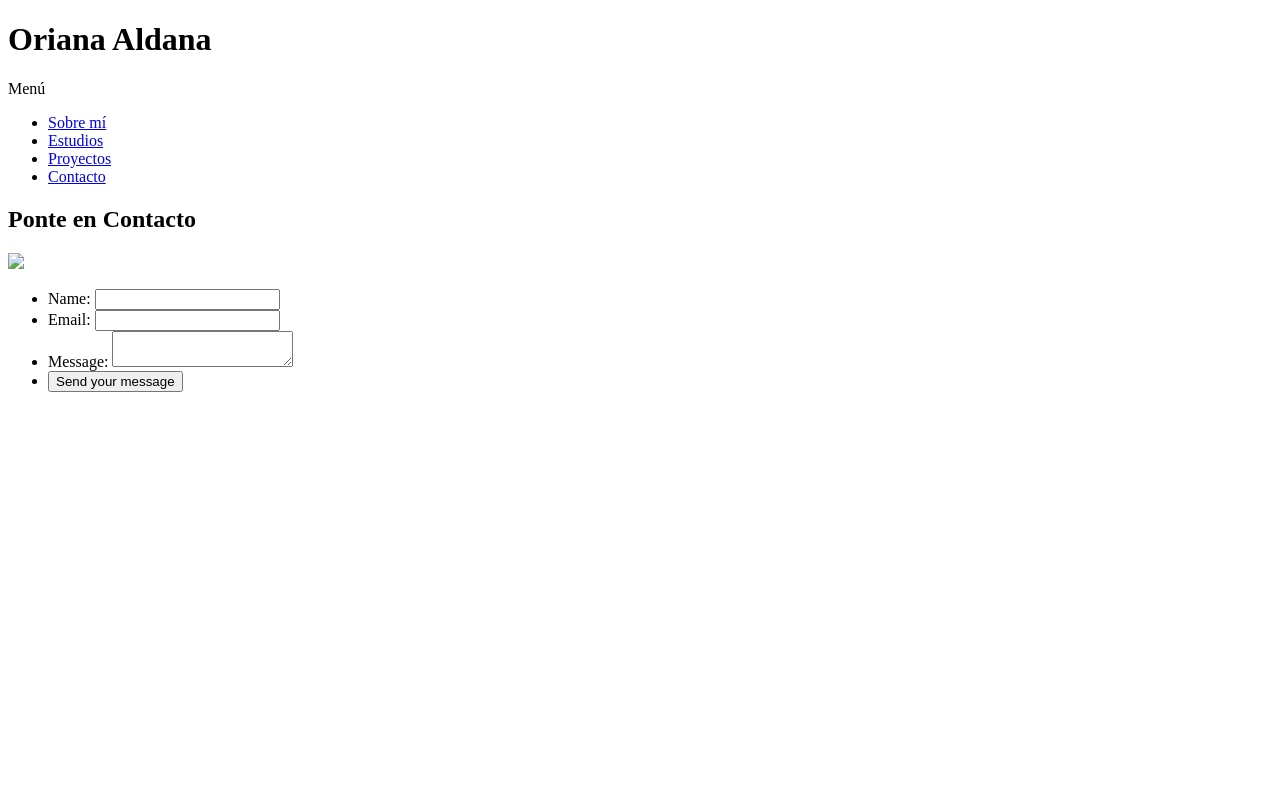
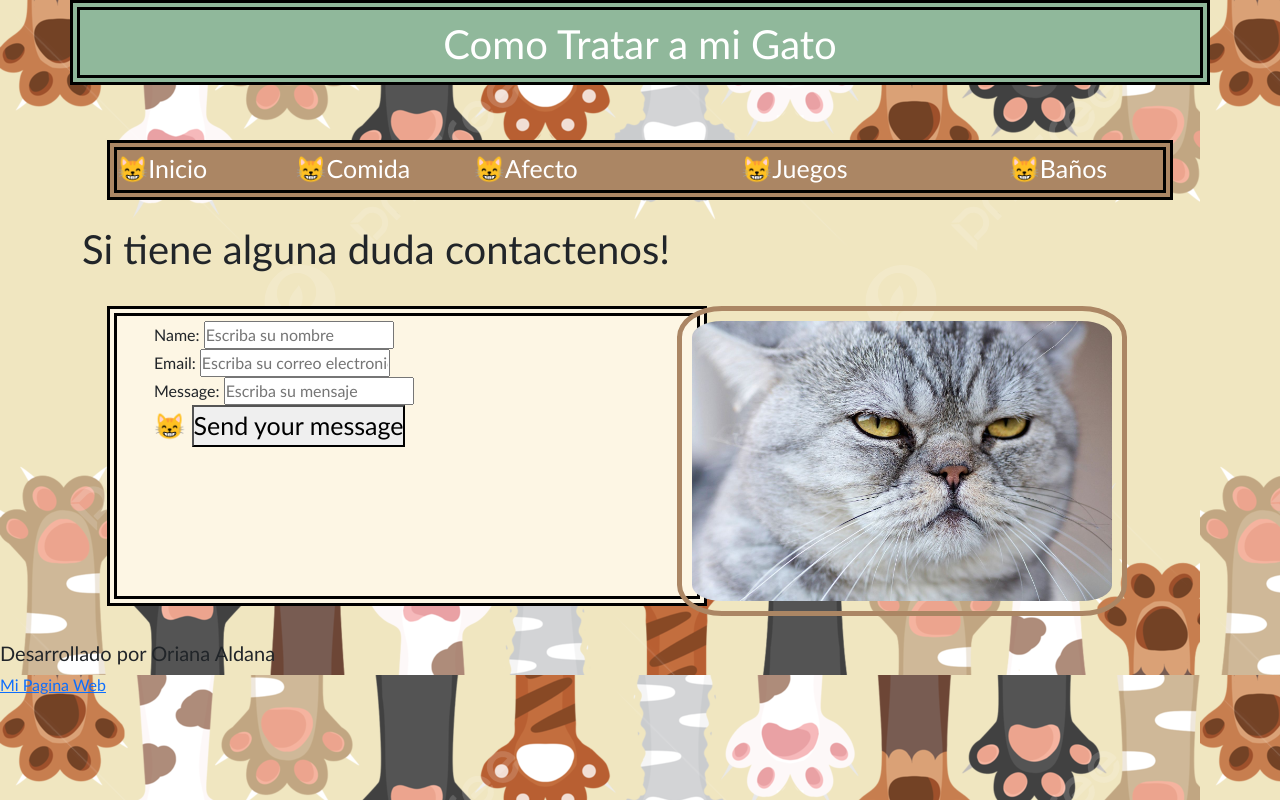
Before and after one commit to OrianaAldana/Proyecto-tutorial, a plain HTML site: page contacto.html in a window 1280 px wide. Drawn offline with nearby package versions, Linux system fonts and the light colour scheme; files that its build step writes are made by us from their sources; files whose address does not match are found by name.

Commit message:
Add files via upload

```diff
--- a/contacto.html
+++ b/contacto.html
@@ -3,40 +3,69 @@
 <head>
     <meta charset="UTF-8">
     <meta name="viewport" content="width=device-width, initial-scale=1.0">
-    <title>Contacto</title>
+    <title>Mi Gatito</title>
+    <link rel="stylesheet" href="src/css/style.css">
+    <link rel="stylesheet" href="https://cdn.jsdelivr.net/npm/bootstrap@5.2.3/dist/css/bootstrap.min.css">
 </head>
-<body>
-    <header>
-        <h1>Oriana Aldana</h1>
-        <nav>Menú
-            <ul>
-                <li> <a href="portafolio.html">Sobre mí</a> </li>
-                <li> <a href="Estudios.html">Estudios</a> </li>
-                <li> <a href="Proyectos.html">Proyectos</a> </li>
-                <li> <a href="contacto.html">Contacto</a></li>
-            </ul>
-        </nav>
+<body class="fondo">
+    <header class="container">
+        <div class="row justify-content-center">
+            <h1 class="titulo__texto">Como Tratar a mi Gato</h1>
+        </div>
+        <div class="menu">
+            <div class="row justify-content-between">
+                <div class="col-2">
+                    <a class="button" href="index.html">Inicio</a>
+                </div>
+                <div class="col-2">
+                    <a class="button" href="comida.html">Comida</a>
+                </div>
+                <div class="col-3">
+                    <a class="button" href="Afecto.html">Afecto</a>
+                </div>
+                <div class="col-3">
+                    <a class="button" href="juegos.html">Juegos</a>
+                </div>
+                <div class="col-2">
+                    <a class="button" href="baños.html">Baños</a>
+                </div>
+            </div>
+        </div>
     </header>
-    <h2>Ponte en Contacto</h2>
-    <img src="src/img/contacto.jpg">
+    <div class="container">
+            <div class="row">
+                <h1 class="col">Si tiene alguna duda contactenos!</h1>
+            </div>
+            <div class="row">
+                <div class="col-6">
+                    <div class="arti__card">
                         <form action="/my-handling-form-page" method="post">
                             <ul>
                                 <li>
                                   <label for="name">Name:</label>
-              <input type="text" id="name" name="user_name" />
+                                  <input placeholder="Escriba su nombre"/>
                                 </li>
                                 <li>
                                   <label for="mail">Email:</label>
-              <input type="email" id="mail" name="user_email" />
+                                  <input placeholder="Escriba su correo electronico"/>
                                 </li>
                                 <li>
                                   <label for="msg">Message:</label>
-              <textarea id="msg" name="user_message"></textarea>
+                                  <input placeholder="Escriba su mensaje"/>
                                 </li>
                                 <li class="button">
                                     <button type="submit">Send your message</button>
                                   </li>
                             </ul>
                         </form>
+                    </div>
+                </div>
+                <div class="col-6">
+                <img class="card__imagefond" src="src/img/mira.jpg">
+                </div>
+            </div>
+    </div>
+    <footer><h5>Desarrollado por Oriana Aldana</h5><a href="https://github.com/OrianaAldana">Mi Pagina Web</a></footer>
+    <script src="https://cdn.jsdelivr.net/npm/bootstrap@4.6.2/dist/js/bootstrap.bundle.min.js"></script>
 </body>
 </html>
```
Also changed, not shown: Afecto.html (+19 -13 lines), baños.html (+12 -8 lines), comida.html (+17 -12 lines), juegos.html (+11 -7 lines). Lines whose indentation alone changed are shown as unchanged.
